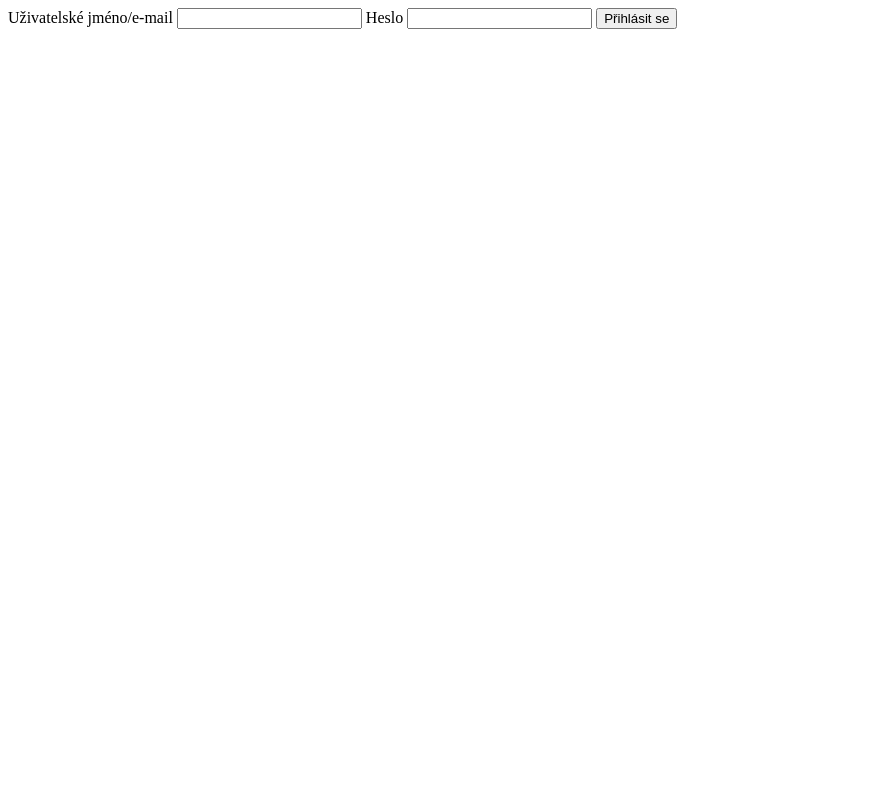
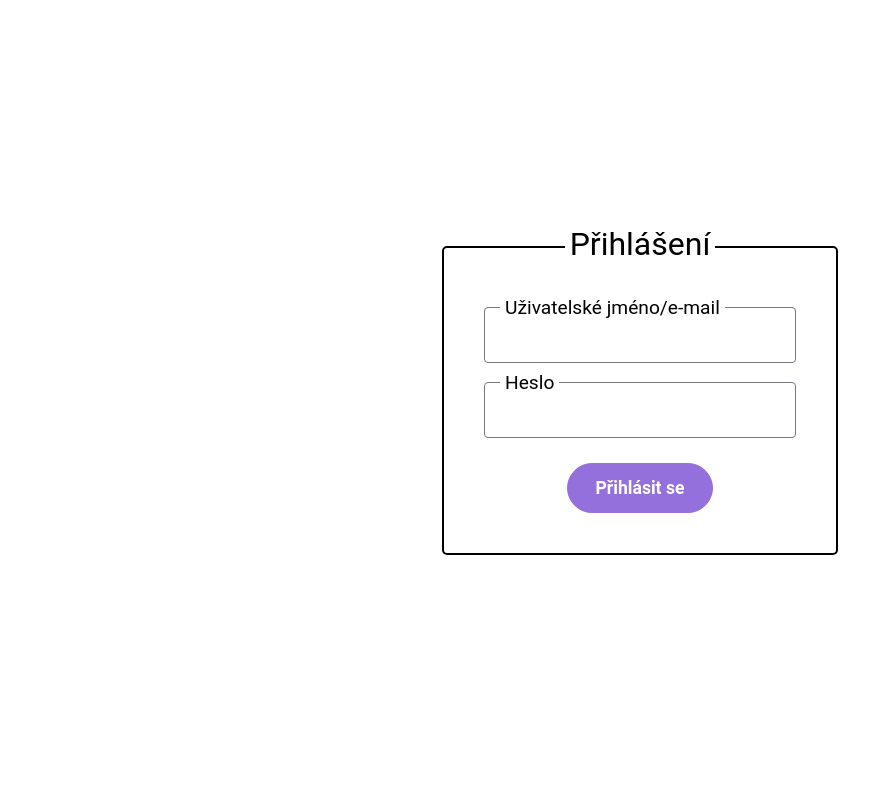
Before and after one commit to vojk/ghosts_tda, a Flask app: page /app/login/ in a window 1280 px wide. Shown: the whole page, without its empty margins (0-893 px from the left). Run offline with Flask 2, Linux system fonts and the light colour scheme; parts of the project's set-up code (start-up, migrations or seed data) failed here and were passed over.

Commit message:
login page

```diff
--- a/app/templates/login/login.html
+++ b/app/templates/login/login.html
@@ -3,20 +3,99 @@
 <head>
     <meta charset="UTF-8">
     <meta name="viewport"
-          content="width=device-width, user-scalable=no, initial-scale=1.0, maximum-scale=1.0, minimum-scale=1.0">
+        content="width=device-width, user-scalable=no, initial-scale=1.0, maximum-scale=1.0, minimum-scale=1.0">
     <meta http-equiv="X-UA-Compatible" content="ie=edge">
     <title>Document</title>
     {% include 'rootFiles/js_files.html' %}
+    <style>
+        *{
+            font-family: Roboto;
+            box-sizing: border-box;
+        }
+        .login {
+            position: relative;
+        }
+
+        .text_user {
+            position: absolute;
+            top: 0.52rem;
+            left: 1rem;
+            background: white;
+            padding: 0 5px;
+            font-size: 1.2rem;
+        }
+
+        .user {
+            border: 1px solid #79747E;
+            border-radius: 4px;
+            height: 56px;
+            width: 312px;
+            padding: 8px 16px;
+            background: white;
+        }
+
+        .login_button {
+            background: mediumpurple;
+            border: 1px solid mediumpurple;
+            color: white;
+            border-radius: 25px;
+            padding: 0.5rem 1rem;
+            cursor: pointer;
+            height: 50px;
+            margin-top: 25px;
+        }
+
+        .login_button_text {
+            padding-left: 11px;
+            padding-right: 11px;
+            font-weight: bold;
+            font-size: 1.1rem;
+        }
+
+        .conteiner_login {
+            max-width: 500px;
+            display: flex;
+            flex-direction: column;
+            align-items: center;
+            border: 2px solid black;
+            border-radius: 5px;
+            padding: 40px;
+            position: relative;
+        }
+        body{
+            margin: 0;
+            width: 100vw;
+            height: 100vh;
+            display: flex;
+            justify-content: center;
+            align-items: center;
+        }
+        .prihlaseni{
+            position: absolute;
+            top: -1.4rem;
+            font-size: 2rem;
+            background-color: white;
+            padding: 0 5px;
+        }
+    </style>
 </head>
 <body>
     <form method="post" id="login_form">
-        <label for="user_username">Uživatelské jméno/e-mail</label>
-        <input type="text" name="user_username" id="user_username">
-        <label for="user_password">Heslo</label>
-        <input type="text" name="user_password" id="user_password">
-        <button type="submit">
-            Přihlásit se
-        </button>
+        <div class="conteiner_login">
+            <span class="prihlaseni">Přihlášení</span>
+            <div class="login">
+                <label for="user_username" class="text_user">Uživatelské jméno/e-mail</label><br>
+                <input type="text" name="user_username" id="user_username" class="user"><br>
+            </div>
+            <div class="login">
+                <label for="user_password" class="text_user">Heslo</label><br>
+                <input type="password" name="user_password" id="user_password" class="user"><br>
+            </div>
+            <div>
+                <button type="submit" class="login_button"> <span class="login_button_text"> Přihlásit se
+                    </span></button>
+            </div>
+        </div>
     </form>
 </body>
 
@@ -37,4 +116,5 @@
         })
     })
 </script>
+
 </html>
```
